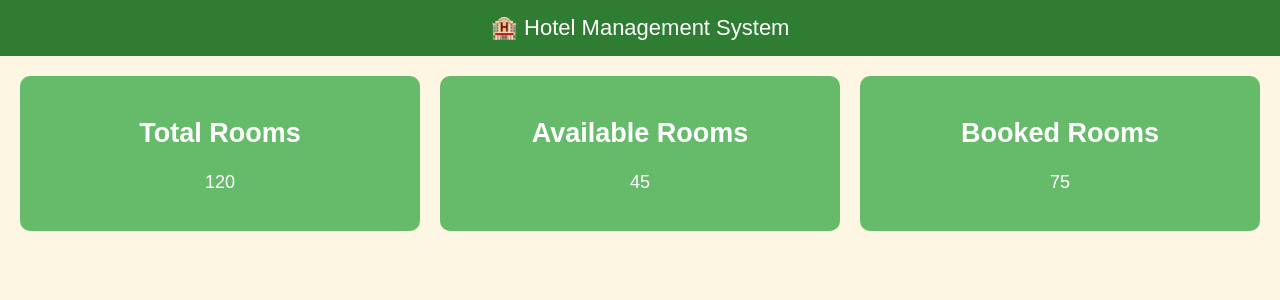
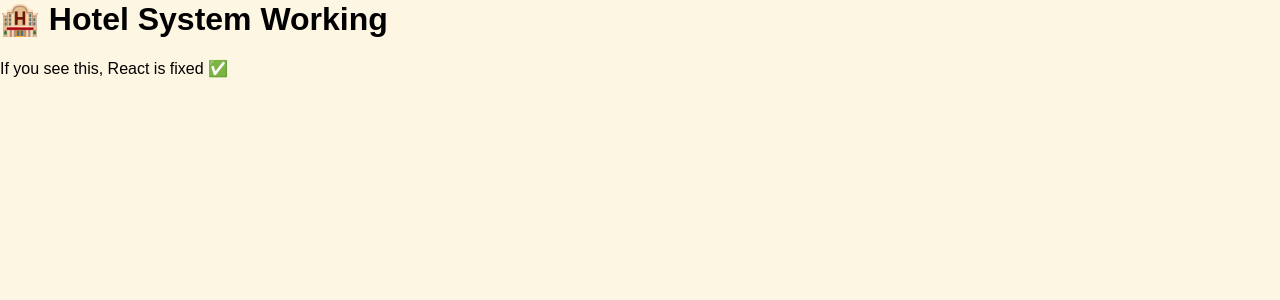
Before and after one commit to ramkeerthi0610/grandlodge-web, a React (Create React App) app: page / in a window 1280 px wide. Shown: the top 300 px of the page. Built offline with nearby package versions, Linux system fonts and the light colour scheme.

Commit message:
Refactor App component to display status message

```diff
--- a/src/App.js
+++ b/src/App.js
@@ -3,25 +3,9 @@ import "./App.css";
 
 function App() {
   return (
-    <div className="app">
-      <header className="header">🏨 Hotel Management System</header>
-
-      <div className="container">
-        <div className="card">
-          <h2>Total Rooms</h2>
-          <p>120</p>
-        </div>
-
-        <div className="card">
-          <h2>Available Rooms</h2>
-          <p>45</p>
-        </div>
-
-        <div className="card">
-          <h2>Booked Rooms</h2>
-          <p>75</p>
-        </div>
-      </div>
+    <div>
+      <h1>🏨 Hotel System Working</h1>
+      <p>If you see this, React is fixed ✅</p>
     </div>
   );
 }
```
